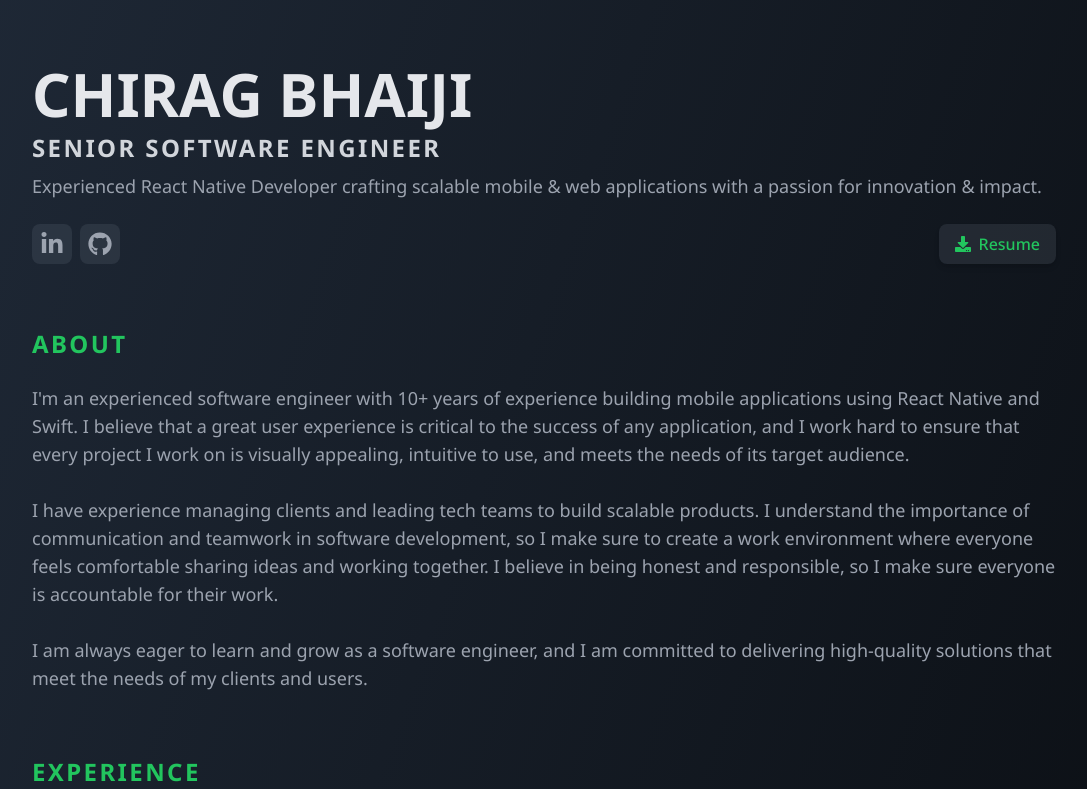
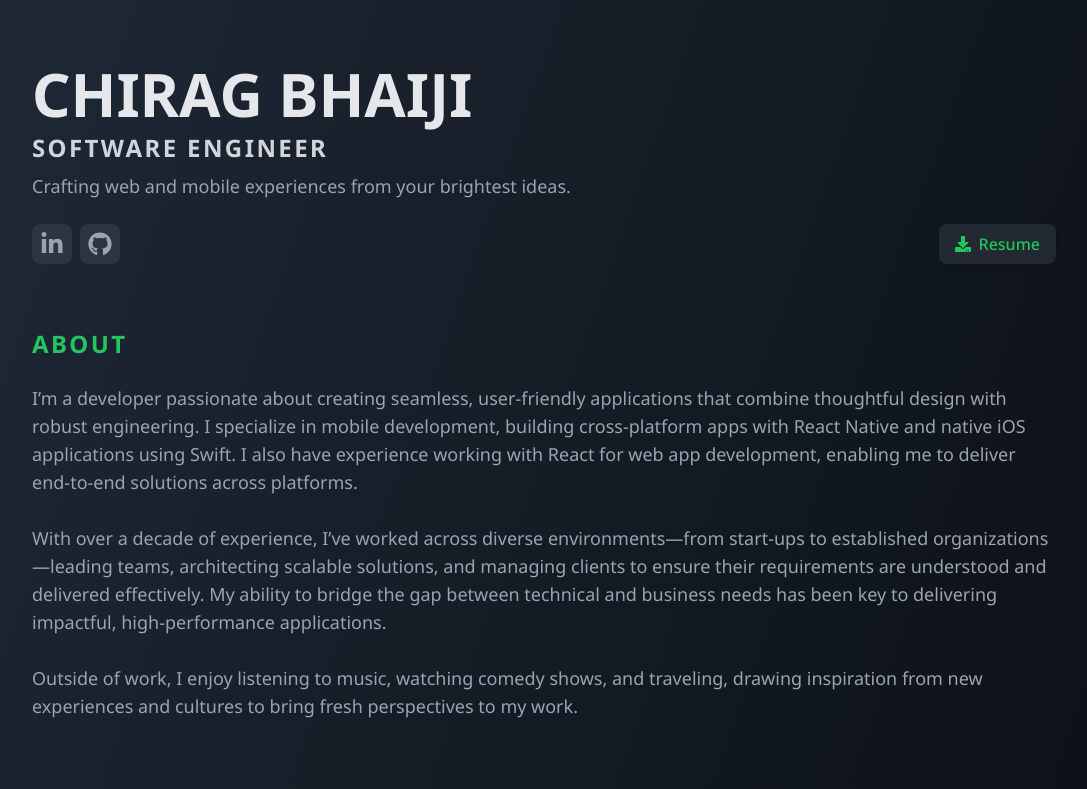
Before and after one commit to chiragbhaiji/meet-me, a Next.js app: page / in a window 1280 px wide. Shown: the top 789 px of the page, without its empty margins (96-1183 px from the left). Built offline with nearby package versions, Linux system fonts and the light colour scheme.

Commit message:
Update content

```diff
--- a/app/components/Header.tsx
+++ b/app/components/Header.tsx
@@ -11,6 +11,7 @@ type HeaderProps = {
     url: string;
     icon: React.ReactNode;
   }>;
+  resumeUrl: string;
 };
 
 export default function Header({
@@ -18,12 +19,10 @@ export default function Header({
   currentRole,
   shortBio,
   socialLinks,
+  resumeUrl,
 }: Readonly<HeaderProps>) {
   const handleDownload = () => {
-    window.open(
-      "https://drive.google.com/uc?export=download&id=1gsuFZivORDm-oQQC-OL76kxJ8n9veCbO",
-      "_self"
-    );
+    window.open(resumeUrl, "_self");
   };
 
   return (
--- a/app/constants/data.js
+++ b/app/constants/data.js
@@ -2,9 +2,10 @@ import { FaGithub, FaLinkedinIn } from "react-icons/fa";
 
 export const data = {
   fullName: "Chirag Bhaiji",
-  currentRole: "Senior Software Engineer",
-  shortBio:
-    "Experienced React Native Developer crafting scalable mobile & web applications with a passion for innovation & impact.",
+  currentRole: "Software Engineer",
+  shortBio: "Crafting web and mobile experiences from your brightest ideas.",
+  resumeUrl:
+    "https://drive.google.com/uc?export=download&id=1gsuFZivORDm-oQQC-OL76kxJ8n9veCbO",
   socialLinks: [
     {
       name: "LinkedIn",
@@ -17,9 +18,9 @@ export const data = {
       icon: <FaGithub size={24} />,
     },
   ],
-  description: `I'm an experienced software engineer with 10+ years of experience building mobile applications using React Native and Swift. I believe that a great user experience is critical to the success of any application, and I work hard to ensure that every project I work on is visually appealing, intuitive to use, and meets the needs of its target audience.
-            I have experience managing clients and leading tech teams to build scalable products. I understand the importance of communication and teamwork in software development, so I make sure to create a work environment where everyone feels comfortable sharing ideas and working together. I believe in being honest and responsible, so I make sure everyone is accountable for their work.
-            I am always eager to learn and grow as a software engineer, and I am committed to delivering high-quality solutions that meet the needs of my clients and users.`,
+  description: `I’m a developer passionate about creating seamless, user-friendly applications that combine thoughtful design with robust engineering. I specialize in mobile development, building cross-platform apps with React Native and native iOS applications using Swift. I also have experience working with React for web app development, enabling me to deliver end-to-end solutions across platforms.
+With over a decade of experience, I’ve worked across diverse environments—from start-ups to established organizations—leading teams, architecting scalable solutions, and managing clients to ensure their requirements are understood and delivered effectively. My ability to bridge the gap between technical and business needs has been key to delivering impactful, high-performance applications.
+Outside of work, I enjoy listening to music, watching comedy shows, and traveling, drawing inspiration from new experiences and cultures to bring fresh perspectives to my work.`,
   experiences: [
     {
       company: {
--- a/app/page.tsx
+++ b/app/page.tsx
@@ -13,6 +13,7 @@ export default function Home() {
         currentRole={data.currentRole}
         shortBio={data.shortBio}
         socialLinks={data.socialLinks}
+        resumeUrl={data.resumeUrl}
       />
       <About description={data.description} />
       <Experience experiences={data.experiences} />
```
